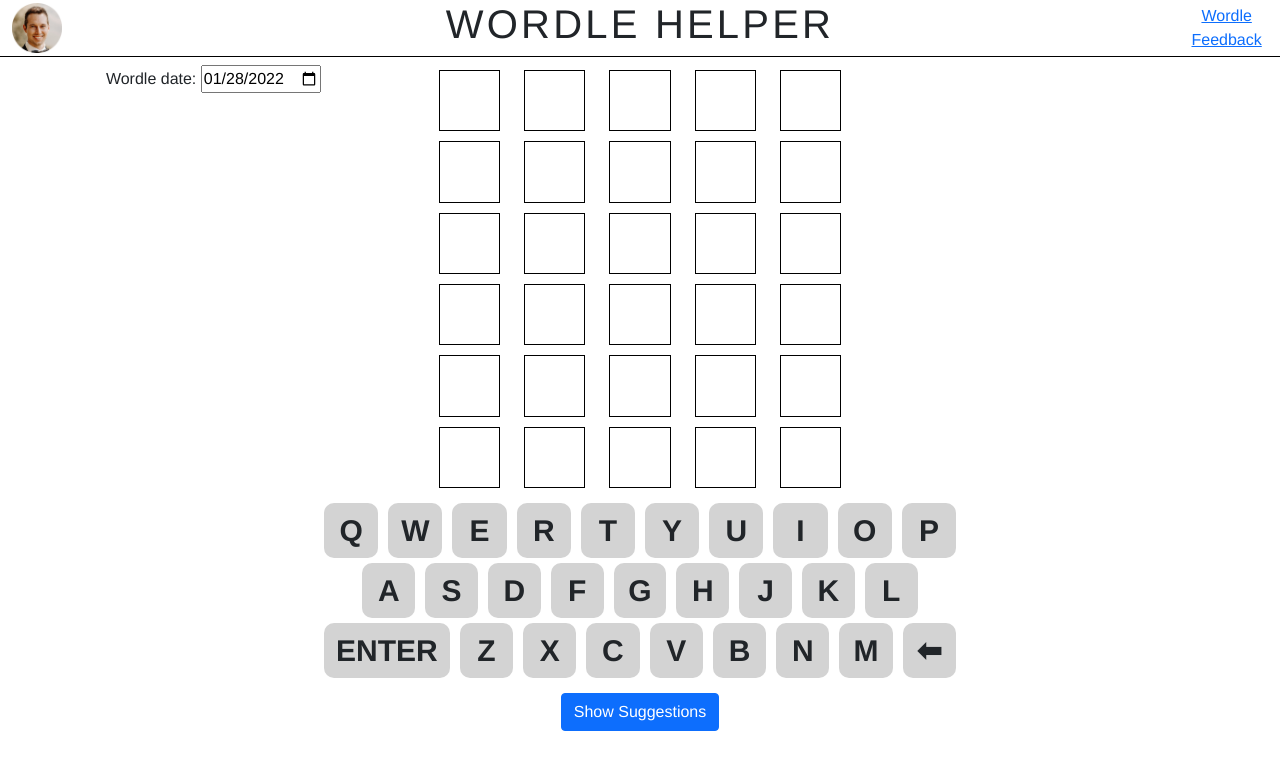
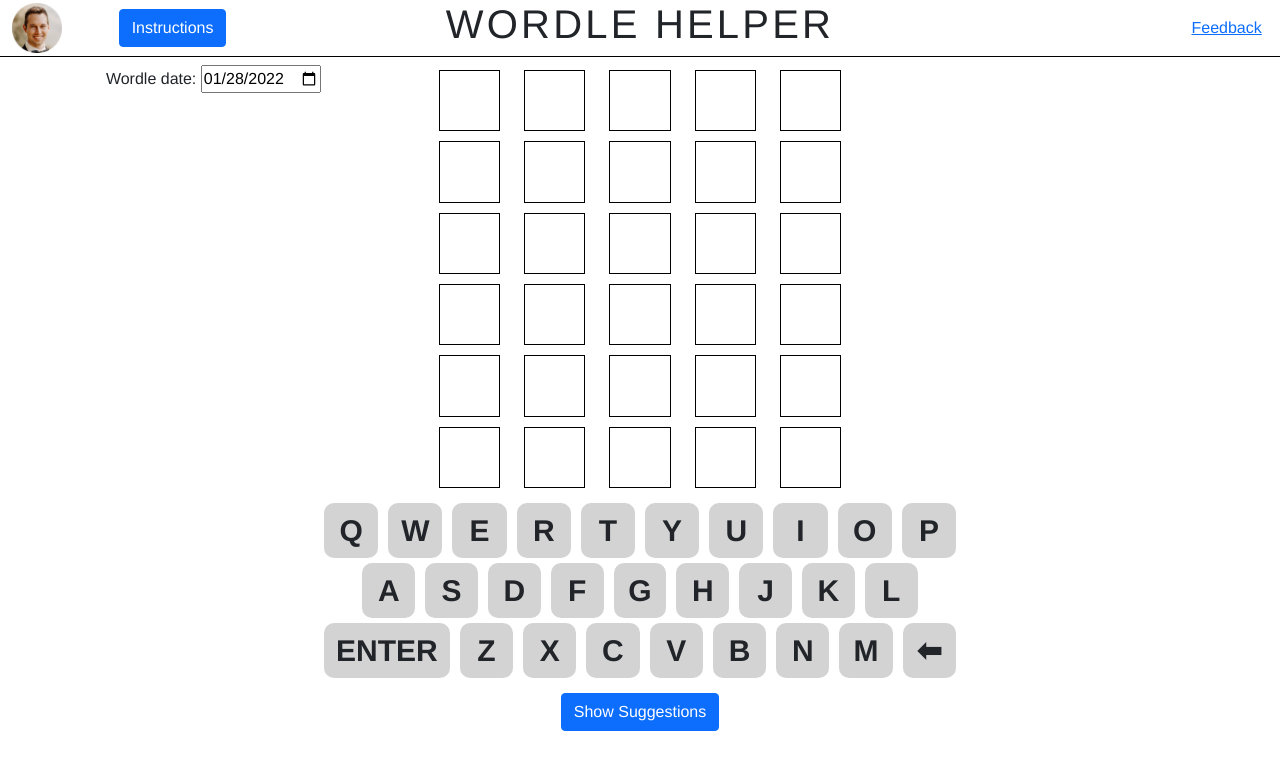
Before and after one commit to dougissi/dougissi.github.io, a Jekyll site: the page assets/wordle_helper/index.html, which Jekyll copies as it is, in a window 1280 px wide. Shown: the top 770 px of the page. Built offline with Jekyll 4.4.1, drawn with Linux system fonts in a browser that asks for light colours.

Commit message:
wordle add instructions

```diff
--- a/assets/wordle_helper/index.html
+++ b/assets/wordle_helper/index.html
@@ -17,18 +17,39 @@
   <div class="container-fluid" id="header">
     <div class="row align-items-center">
       <div class="col-1">
-        <a href="https://www.dougissi.com"><img id="homepage" src="../images/doug_headshot.png" alt="dougissi.com" /></a>
+        <a href="https://www.dougissi.com" target="_blank" rel="noopener noreferrer"><img id="homepage" src="../images/doug_headshot.png" alt="dougissi.com" /></a>
       </div>
-      <div class="col-10 text-center">
+      <div class="col-2">
+        <button type="button" class="btn btn-primary" id="instructions-button">Instructions</button>
+      </div>
+      <div class="col-6 text-center">
         <h1>Wordle Helper</h1>
       </div>
+      <div class="col-2"></div>
       <div class="col-1 text-center">
-        <div class="row">
-          <a href="https://www.powerlanguage.co.uk/wordle/">Wordle</a>
-        </div>
-        <div class="row">
-          <a href="https://docs.google.com/forms/d/e/1FAIpQLSfKeTZCnnicWaVnn0PpGWvUjZvjrXeA7rx1wZUKCNnJJbIthA/viewform?usp=sf_link">Feedback</a>
-        </div>
+        <a href="https://docs.google.com/forms/d/e/1FAIpQLSfKeTZCnnicWaVnn0PpGWvUjZvjrXeA7rx1wZUKCNnJJbIthA/viewform?usp=sf_link" target="_blank" rel="noopener noreferrer">Feedback</a>
+      </div>
+    </div>
+    <div class="row" id="instructions">
+      <div class="col">
+        <!-- <h3>Welcome to the Wordle Helper!</h3> -->
+        <h5>What does the Wordle Helper do?</h5>
+        <p>For any <a href="https://www.powerlanguage.co.uk/wordle/" target="_blank" rel="noopener noreferrer">Wordle</a> that's been published to date, this Wordle Helper provides the top suggestions for your next guess.</p>
+        <h5>What is it for?</h5>
+        <ul>
+          <li>Got stuck on today's Wordle and need help making your next guess?</li>
+          <li>Want to learn better Wordle strategy?</li>
+          <li>Missed yesterday's Wordle but still want to give it a shot?</li>
+          <li>Obsessed with Wordle and want to find every word that's ever been used?</li>
+        </ul>
+        <h5>How to play</h5>
+        <ul>
+          <li>Select the date of the Wordle you would like to play (the default is today). You can play any Wordle going back to June 19, 2021.</li>
+          <li>Enter guesses just like you are used to with Wordle.</li>
+          <li>Optionally open the "Suggestions" pane beneath the keyboard to get suggestions for your next guess.</li>
+        </ul>
+        <h5>Author</h5>
+        <p>The Wordle Helper was written by Doug Issichopoulos (<a href="https://www.dougissi.com" target="_blank" rel="noopener noreferrer">dougissi.com</a>) in late January 2022.</p>
       </div>
     </div>
   </div>
@@ -122,28 +143,8 @@
 
   </div>
 
-  <!-- <div class="container-fluid" id="suggestions">
-    <div class="row">
-      <div class="col-lg-4"></div>
-      <div class="col-lg-4" id="word-selector">
-        <h2>Suggestions</h2>
-        <div class="top-word-suggestions">
-          <h5>Top Word Suggestions</h5>
-        </div>
-        <div class="all-valid-words">
-          <h5>Remaining Possible Answers</h5>
-          <p id="num-valid-words"></p>
-          <div class="valid-words-box">
-          </div>
-        </div>
-      </div>
-      <div class="col-lg-4"></div>
-    </div>
-  </div> -->
-
-
+  <!-- hidden google sheets form -->
   <iframe name="hidden_iframe" id="hidden_iframe" style="display:none;"></iframe>
-
   <form class="hidden-form" id="guess-result-form" action="https://docs.google.com/forms/u/0/d/e/1FAIpQLSf_qogYPKORE_gsr_--EXVx_sHYR3UFZkI63bVA1uWKlGRQiQ/formResponse" method="post" target="hidden_iframe">
     <label>Game Date</label>
     <input type="text" id="guess-form-game-date" name="entry.670048614"></input>
--- a/assets/wordle_helper/solver.js
+++ b/assets/wordle_helper/solver.js
@@ -66,6 +66,7 @@
 
 
 $("#suggestions").hide();
+$("#instructions").hide();
 buildDateSelector();
 startGame();
 
@@ -679,6 +680,11 @@
   }
 })
 
+// when instructions button gets clicked
+$("#instructions-button").click( function() {
+  $("#instructions").toggle();
+})
+
 function endGame(verdict) {
   let header = null;
   if (verdict == "won") {
```
